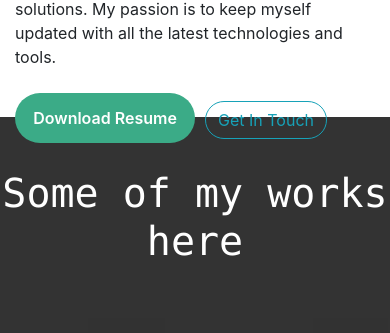
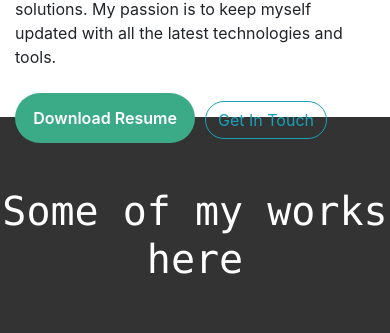
Before and after one commit to awprince69/Portfolio, a React (Create React App) app: page / in a window 390 px wide. Shown: the part 795-1128 px from the top of the page. Built offline with nearby package versions, Linux system fonts and the light colour scheme.

Commit message:
home responsive

```diff
--- a/src/Component/Home/OverviewProjects/OverviewProjects.module.css
+++ b/src/Component/Home/OverviewProjects/OverviewProjects.module.css
@@ -124,6 +124,6 @@
     .overView{
         text-align: center;
         color: white;
-        padding-top: 15px;
+        padding-top: 50px;
     }
 }
```
